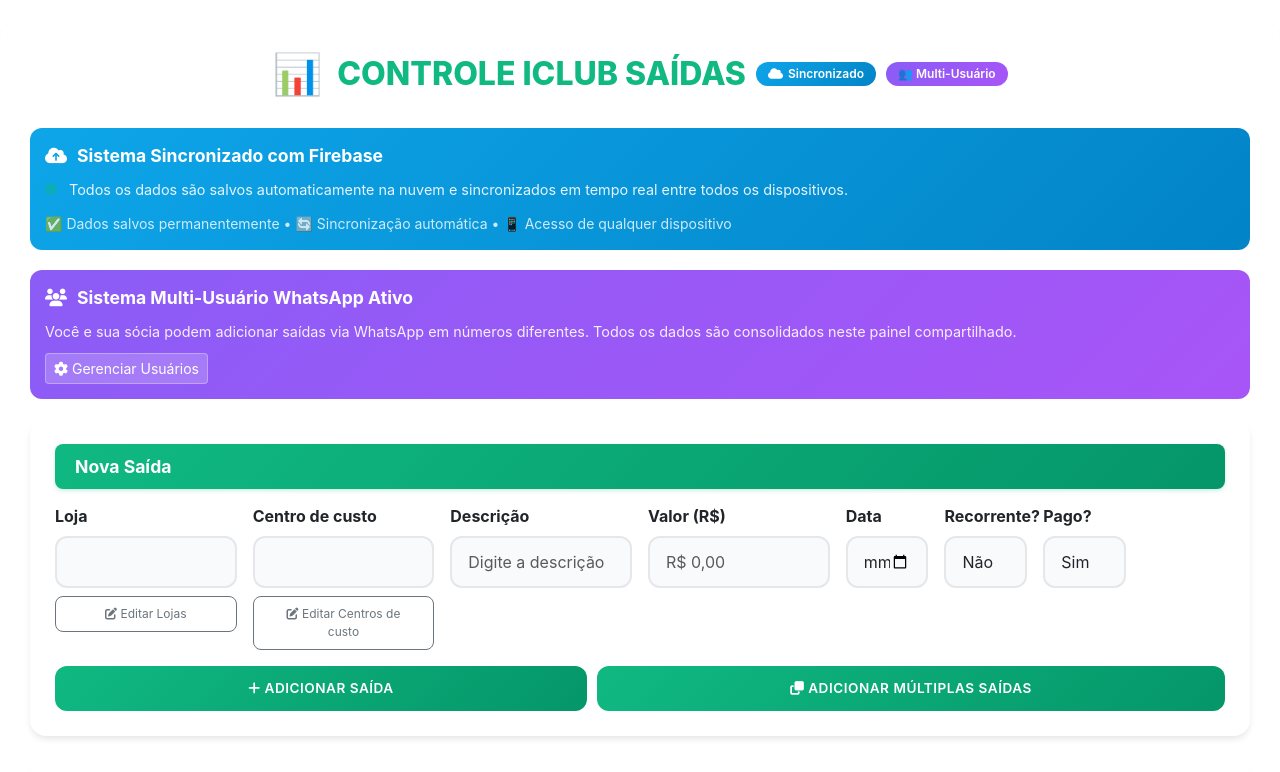
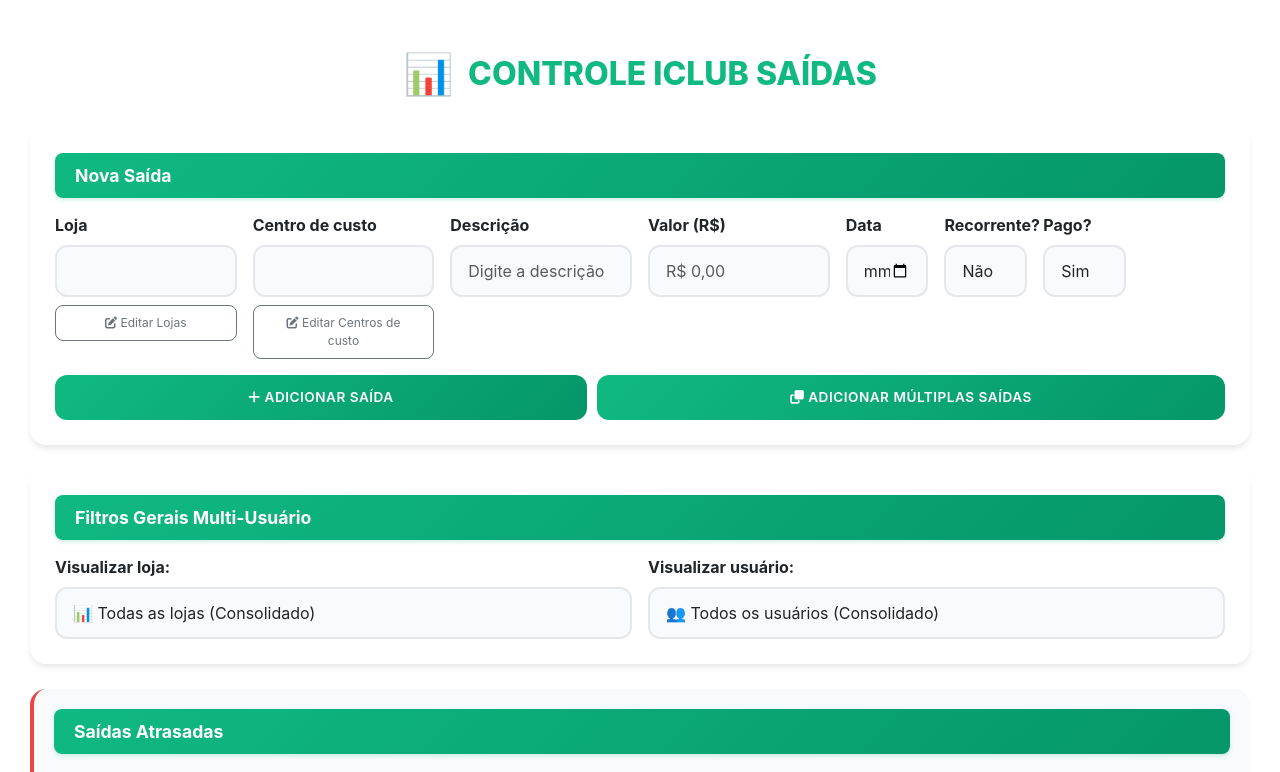
Before and after one commit to iclubstoree/iclub-whatsapp, a website with bundled scripts: page public/index.html in a window 1280 px wide. Shown: the top 772 px of the page. Built offline with nearby package versions, Linux system fonts and the light colour scheme; no server answers.

Commit message:
adiciona

```diff
--- a/public/index.html
+++ b/public/index.html
@@ -505,48 +505,10 @@
 </head>
 <body>
   <div class="main-container">
-    <h1 class="header-title" style="display: flex; align-items: center; justify-content: center; flex-wrap: wrap;">
+    <h1 class="header-title" style="display: flex; align-items: center; justify-content: center;">
       <span style="margin-right: 15px; font-size: 2.5rem;">📊</span>
       <span>CONTROLE ICLUB SAÍDAS</span>
-      <span class="sync-badge" id="syncStatus">
-        <i class="fas fa-cloud"></i> Sincronizado
-      </span>
-      <span class="multi-user-badge">👥 Multi-Usuário</span>
     </h1>
-
-    <!-- Seção Firebase Sync -->
-    <div class="firebase-section">
-      <div class="firebase-title">
-        <i class="fas fa-cloud-upload-alt"></i>
-        Sistema Sincronizado com Firebase
-      </div>
-      <p style="margin: 0; font-size: 0.9rem; opacity: 0.9;">
-        <span class="sync-indicator" id="syncIndicator"></span>
-        Todos os dados são salvos automaticamente na nuvem e sincronizados em tempo real entre todos os dispositivos.
-      </p>
-      <div style="margin-top: 10px;">
-        <small id="syncDetails" style="opacity: 0.8;">
-          ✅ Dados salvos permanentemente • 🔄 Sincronização automática • 📱 Acesso de qualquer dispositivo
-        </small>
-      </div>
-    </div>
-
-    <!-- Seção Multi-Usuário -->
-    <div class="multi-user-section">
-      <div class="multi-user-title">
-        <i class="fas fa-users"></i>
-        Sistema Multi-Usuário WhatsApp Ativo
-      </div>
-      <p style="margin: 0; font-size: 0.9rem; opacity: 0.9;">
-        Você e sua sócia podem adicionar saídas via WhatsApp em números diferentes.
-        Todos os dados são consolidados neste painel compartilhado.
-      </p>
-      <div style="margin-top: 10px;">
-        <button class="btn btn-light btn-sm" onclick="mostrarGerenciadorUsuarios()" style="background: rgba(255,255,255,0.2); border: 1px solid rgba(255,255,255,0.3); color: white;">
-          <i class="fas fa-cog"></i> Gerenciar Usuários
-        </button>
-      </div>
-    </div>
 
     <!-- Resto do HTML igual ao anterior, apenas com IDs de sincronização adicionados -->
     <!-- Formulário de Cadastro -->
```
Also changed, not shown: 3 other files.
